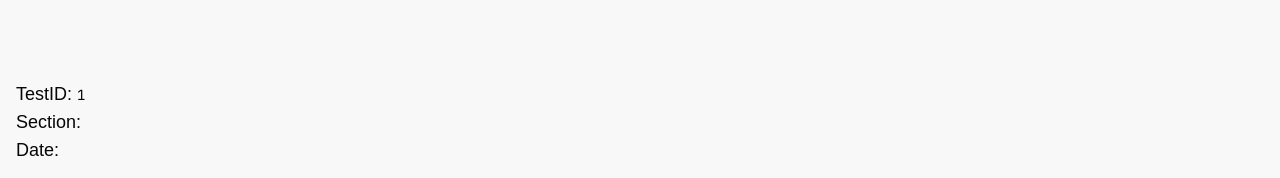
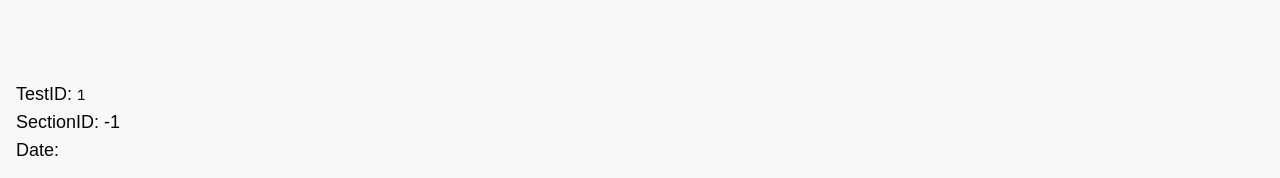
Before and after one commit to JoseTomanan/S3LAB-ai-grading, a SvelteKit app in the folder app/frontend/: page /1/items in a window 1280 px wide. Shown: the top 178 px of the page. Built offline with nearby package versions, Linux system fonts and the light colour scheme; no server answers; some icons are missing.

Commit message:
feat: section_id instead of section_name

```diff
--- a/app/frontend/src/routes/[test_id]/+layout.svelte
+++ b/app/frontend/src/routes/[test_id]/+layout.svelte
@@ -19,7 +19,7 @@
 
 	let activeTestInstance: TestInstance = $state({
 		name: "",
-		section: "",
+		section_id: -1,
 		date: "",
 		test_id: data.test_id,
 		is_done_rendering: false,
@@ -37,7 +37,7 @@
 
 			const result = await response.json();
 			activeTestInstance.name = result.name;
-			activeTestInstance.section = result.section;
+			activeTestInstance.section_id = result.section_id;
 			activeTestInstance.date = result.date;
 			activeTestInstance.is_done_rendering = result.is_done_rendering;
 		} catch (e) {
@@ -68,7 +68,7 @@
 				TestID:
 				<span class="font-mono text-sm">{ activeTestInstance.test_id }</span>
 			</h3>
-			<h3>Section: { activeTestInstance.section }</h3>
+			<h3>SectionID: { activeTestInstance.section_id }</h3>
 			<h3>Date: { activeTestInstance.date ? new Date(activeTestInstance.date).toLocaleDateString() : "" }</h3>
 		</div>
 		<span id="thisOne" class="flex items-center gap-2 justify-end">
```
